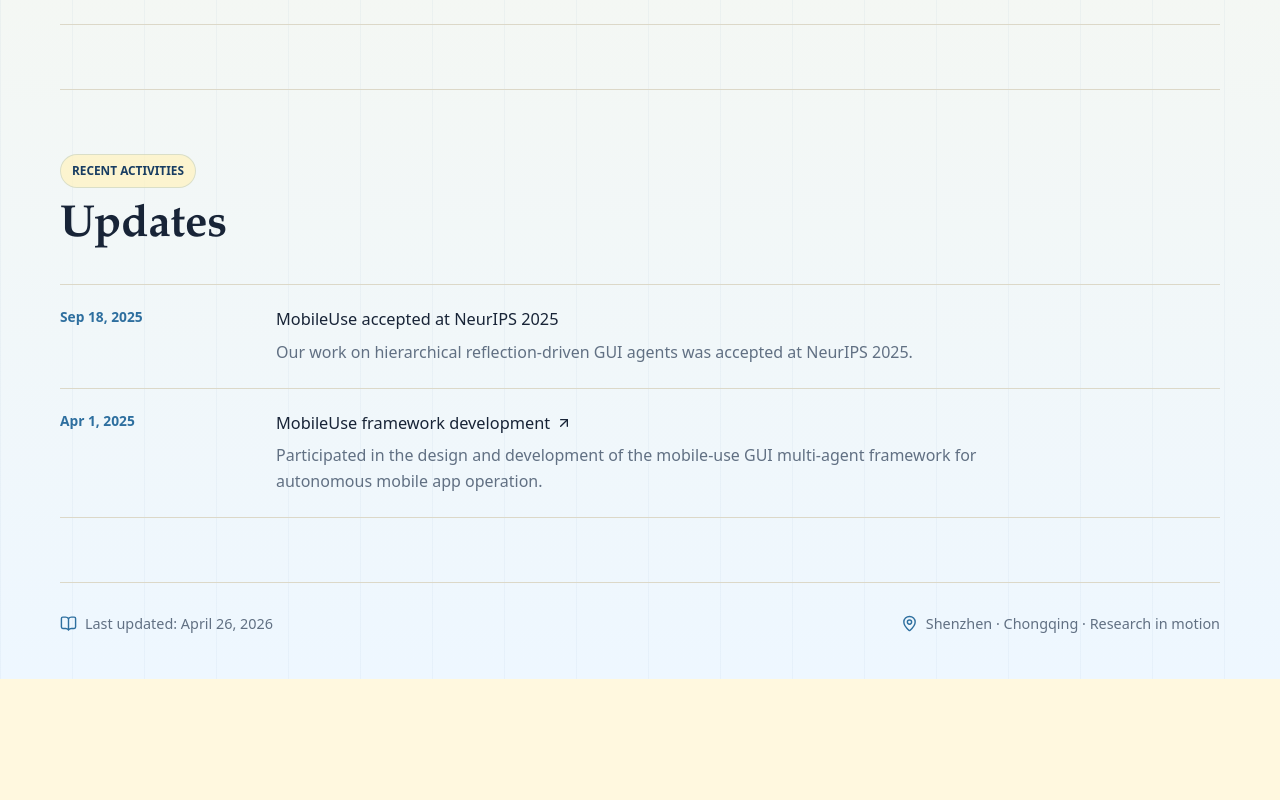
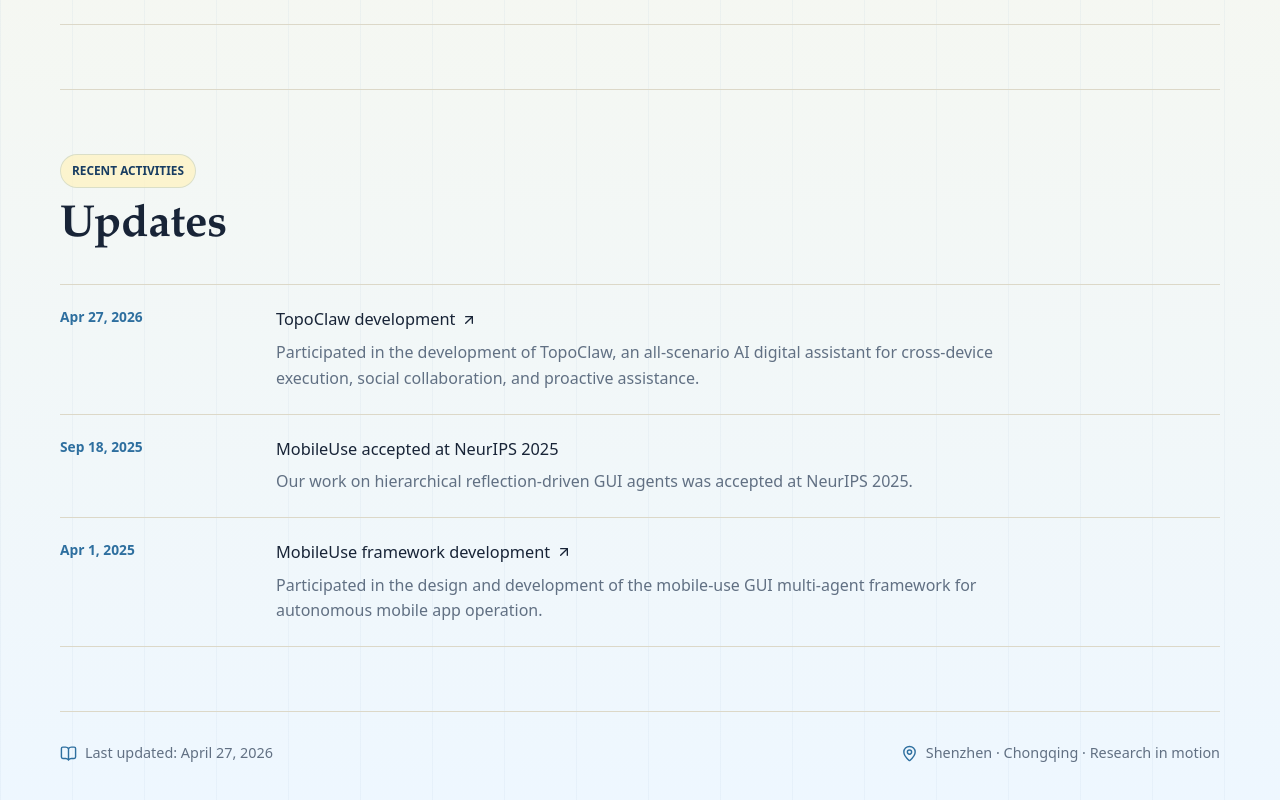
Before and after one commit to lokinko/lokinko.github.io, a React (Vite) app: page / in a window 1280 px wide. Shown: the part 2765-3565 px from the top of the page. Before the commit the page ends 3444 px from the top, so only its background shows below. Built offline with nearby package versions, Linux system fonts and the light colour scheme.

Commit message:
Add TopoClaw update

```diff
--- a/src/data.ts
+++ b/src/data.ts
@@ -291,6 +291,13 @@ export const siteContent: SiteContent = {
     },
     items: [
       {
+        date: 'Apr 27, 2026',
+        title: 'TopoClaw development',
+        body:
+          'Participated in the development of TopoClaw, an all-scenario AI digital assistant for cross-device execution, social collaboration, and proactive assistance.',
+        href: 'https://github.com/MadeAgents/TopoClaw',
+      },
+      {
         date: 'Sep 18, 2025',
         title: 'MobileUse accepted at NeurIPS 2025',
         body: 'Our work on hierarchical reflection-driven GUI agents was accepted at NeurIPS 2025.',
@@ -305,7 +312,7 @@ export const siteContent: SiteContent = {
     ],
   },
   footer: [
-    { icon: 'bookOpen', text: 'Last updated: April 26, 2026' },
+    { icon: 'bookOpen', text: 'Last updated: April 27, 2026' },
     { icon: 'mapPin', text: 'Shenzhen · Chongqing · Research in motion' },
   ],
 };
```
